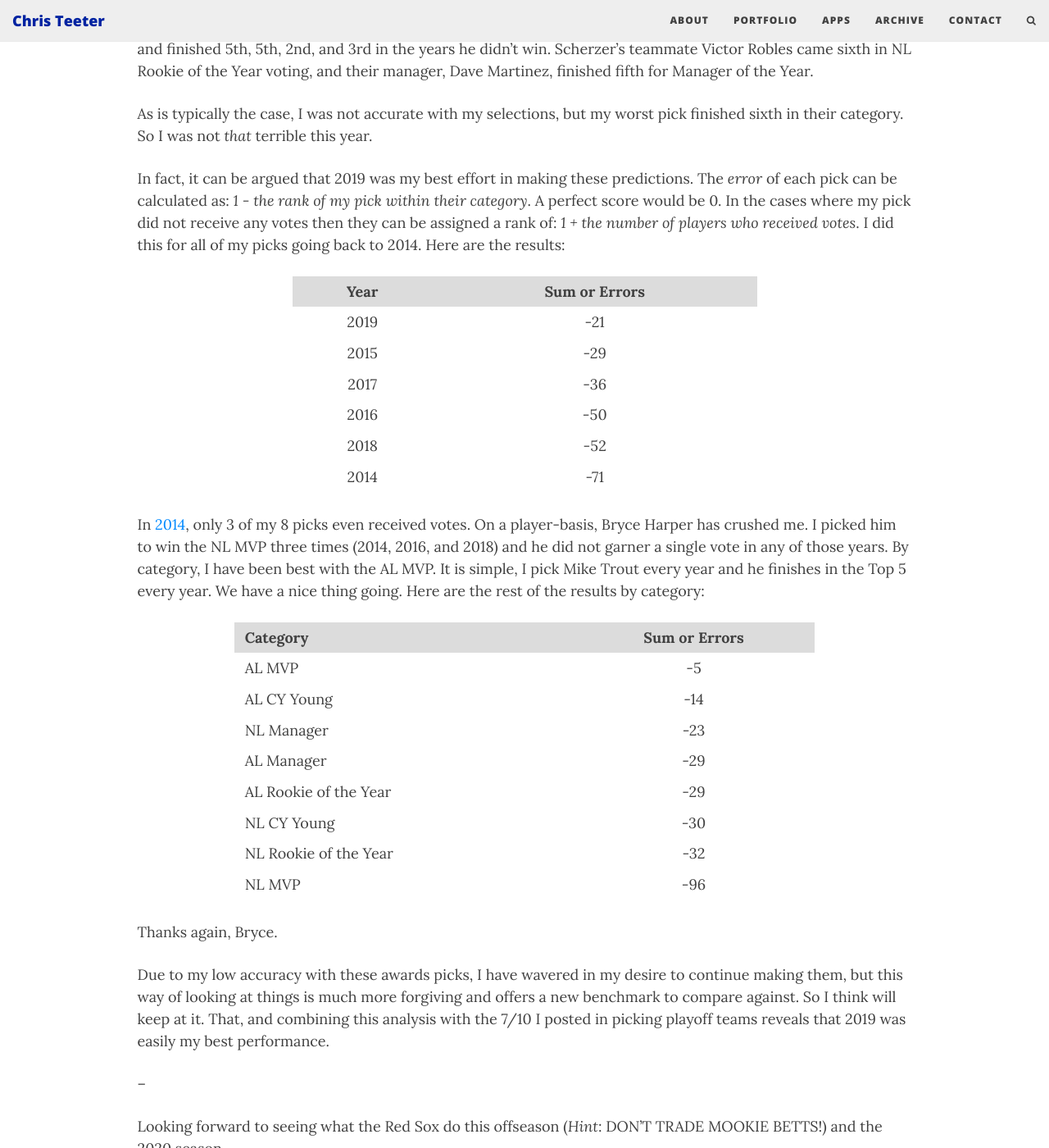
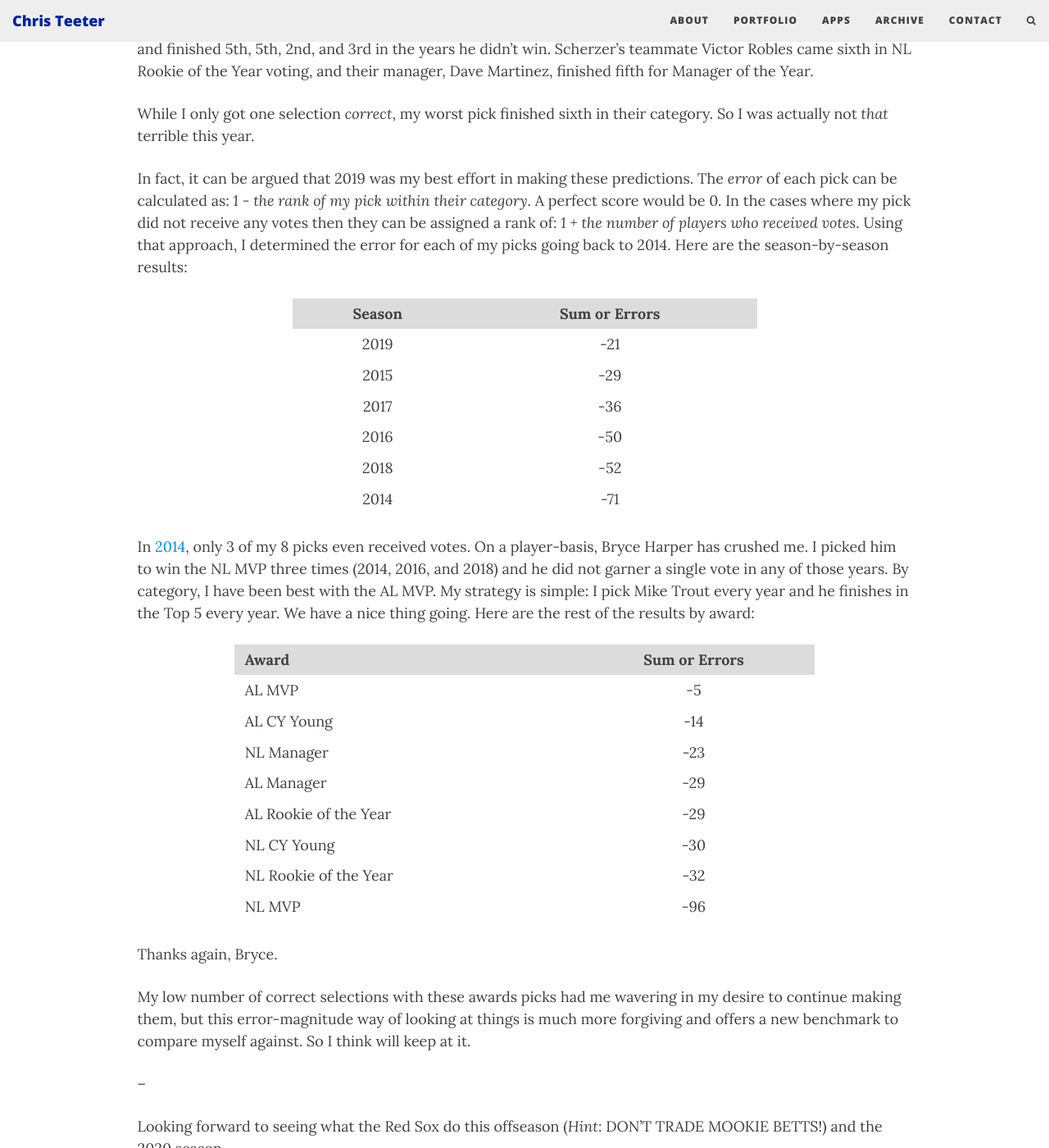
Before and after one commit to cjteeter/cjteeter.github.io, a Jekyll site: the page built from _posts/2019-11-21-picks-and-predictions-2019-review.md, in a window 1280 px wide and 1400 px high, scrolled down 3954 px. Shown: the whole window at 82% size. Built offline with Jekyll 4.4.1, drawn with Linux system fonts in a browser that asks for light colours; nearby versions of some CDN libraries; comment, search, counter and statistics services are not loaded; some of the changed text lies outside the part shown.

Commit message:
post edits

```diff
--- a/_posts/2019-11-21-picks-and-predictions-2019-review.md
+++ b/_posts/2019-11-21-picks-and-predictions-2019-review.md
@@ -24,9 +24,9 @@
 - Houston Astros ex-Assistant General Manager, Brandon Taubman, acted like a piece of garbage and the Astros <a href = "https://theathletic.com/1317907/2019/10/25/taubman-saga-exposes-longstanding-questions-about-the-astros-culture-under-jim-crane-and-jeff-luhnow/" target = "_blank">supported/defended it until the bitter end</a>.
 - Inappropriate behaviour toward the media (examples: previous item, Astros' pitcher <a href = "https://deadspin.com/the-reason-justin-verlander-had-a-reporter-barred-from-1837578082" target = "_blank">Justin Verlander having a credentialed journalist barred from the clubhouse</a>, ex-Mets' pitcher <a href = "https://www.theguardian.com/sport/2019/jun/23/new-york-mets-jason-vargas-threatens-reporter-mickey-callaway" target = "_blank">Jason Vargas threatening a journalist</a>).
 
-It has been ugly out there. And yet, amidst all of that, I still love the game. Those warts are terrible and need attention, but I still love the game and will (probably) keep watching. It is a part of my life. As evidence: I do these silly picks and predictions articles every year for an audience, which as best as I can tell only includes me. But I write them and will (probably) keep doing so in some form because I enjoy engaging with and writing about the game.
+It has been ugly out there. And yet, amidst all of that, I still love the game. Those warts are terrible and need attention, but I still love the game and will (probably) keep watching. It is a part of my life. As evidence: I do these silly picks and predictions articles every year for an audience that as best as I can tell only includes me. But I write them up and will (probably) keep doing so in some form because I enjoy engaging with and writing about the game.
 
-After all that bleakness, here is a review of how I fared with my <a href = "https://www.cteeter.ca/blog/2019-04-02-picks-and-predictions-2019/" target = "_blank">preseason picks</a> for the playoff teams, pennant winners, World Series champion, and major award winners.
+After all that bleakness, here is what the title of this post promised: a review of how I fared with my <a href = "https://www.cteeter.ca/blog/2019-04-02-picks-and-predictions-2019/" target = "_blank">preseason picks</a> for the playoff teams, pennant winners, World Series champion, and major award winners.
 
 ## Playoff Picks
 
@@ -112,7 +112,7 @@
 
 ## Award Picks
 
-I was about as accurate as ever with my awards picks. I got one prediction correct. Here is the breakdown:
+As is typically the case, I only got one of my awards picks correct. Here is the breakdown:
 
 #### American League
 
@@ -177,15 +177,15 @@
 	</tr>
 </table>
 
-Again, I was close. Acuña Jr. finished 5th and probably would have finished higher had he not missed the last week of the season, which prevented him from completing the <a href = "https://www.baseball-reference.com/tiny/S7eVr" target = "_blank">fifth ever 40-40 season</a>; Acuña Jr. ended up at 41-37. Scherzer finished third for the Cy Young. We would be talking about Max Scherzer in completely different ways had he not pitched at the same time as Clayton Kershaw and Jacob deGrom. Max has three on his mantle, and finished 5th, 5th, 2nd, and 3rd in the years he didn't win. Scherzer's teammate Victor Robles came sixth in NL Rookie of the Year voting, and their manager, Dave Martinez, finished fifth for Manager of the Year.
+As with the AL, I was close. Acuña Jr. finished 5th and probably would have finished higher had he not missed the last week of the season, which prevented him from completing the <a href = "https://www.baseball-reference.com/tiny/S7eVr" target = "_blank">fifth ever 40-40 season</a>; Acuña Jr. ended up at 41-37. Scherzer finished third for the Cy Young. We would be talking about Max Scherzer in completely different ways had he not pitched at the same time as Clayton Kershaw and Jacob deGrom. Max has three on his mantle, and finished 5th, 5th, 2nd, and 3rd in the years he didn't win. Scherzer's teammate Victor Robles came sixth in NL Rookie of the Year voting, and their manager, Dave Martinez, finished fifth for Manager of the Year.
 
-As is typically the case, I was not accurate with my selections, but my worst pick finished sixth in their category. So I was not *that* terrible this year.
+While I only got one selection *correct*, my worst pick finished sixth in their category. So I was actually not *that* terrible this year.
 
-In fact, it can be argued that 2019 was my best effort in making these predictions. The *error* of each pick can be calculated as: *1 - the rank of my pick within their category*. A perfect score would be 0. In the cases where my pick did not receive any votes then they can be assigned a rank of: *1 + the number of players who received votes*. I did this for all of my picks going back to 2014. Here are the results:
+In fact, it can be argued that 2019 was my best effort in making these predictions. The *error* of each pick can be calculated as: *1 - the rank of my pick within their category*. A perfect score would be 0. In the cases where my pick did not receive any votes then they can be assigned a rank of: *1 + the number of players who received votes*. Using that approach, I determined the error for each of my picks going back to 2014. Here are the season-by-season results:
 
 <table style="width:60%" align="center">
 	<tr>
-		<th style="text-align:center" bgcolor="gainsboro">Year</th>
+		<th style="text-align:center" bgcolor="gainsboro">Season</th>
 		<th style="text-align:center" bgcolor="gainsboro">Sum or Errors</th>
 	</tr>
 	<tr>
@@ -214,11 +214,11 @@
 	</tr>
 </table>
 
-In <a href = "https://christopherteeter.wordpress.com/2014/10/14/mlb-picks-predictions-cant-predict-baseball/" target = "_blank">2014</a>, only 3 of my 8 picks even received votes. On a player-basis, Bryce Harper has crushed me. I picked him to win the NL MVP three times (2014, 2016, and 2018) and he did not garner a single vote in any of those years. By category, I have been best with the AL MVP. It is simple, I pick Mike Trout every year and he finishes in the Top 5 every year. We have a nice thing going. Here are the rest of the results by category:
+In <a href = "https://christopherteeter.wordpress.com/2014/10/14/mlb-picks-predictions-cant-predict-baseball/" target = "_blank">2014</a>, only 3 of my 8 picks even received votes. On a player-basis, Bryce Harper has crushed me. I picked him to win the NL MVP three times (2014, 2016, and 2018) and he did not garner a single vote in any of those years. By category, I have been best with the AL MVP. My strategy is simple: I pick Mike Trout every year and he finishes in the Top 5 every year. We have a nice thing going. Here are the rest of the results by award:
 
 <table style="width:75%" align="center">
 	<tr>
-		<th style="text-align:left" bgcolor="gainsboro">Category</th>
+		<th style="text-align:left" bgcolor="gainsboro">Award</th>
 		<th style="text-align:center" bgcolor="gainsboro">Sum or Errors</th>
 	</tr>
 	<tr>
@@ -257,7 +257,7 @@
 
 Thanks again, Bryce.
 
-Due to my low accuracy with these awards picks, I have wavered in my desire to continue making them, but this way of looking at things is much more forgiving and offers a new benchmark to compare against. So I think will keep at it. That, and combining this analysis with the 7/10 I posted in picking playoff teams reveals that 2019 was easily my best performance.
+My low number of correct selections with these awards picks had me wavering in my desire to continue making them, but this error-magnitude way of looking at things is much more forgiving and offers a new benchmark to compare myself against. So I think will keep at it.
 
 --
 
```
Also changed, not shown: other parts of _posts/2019-11-21-picks-and-predictions-2019-review.md (+2 -2 lines).
